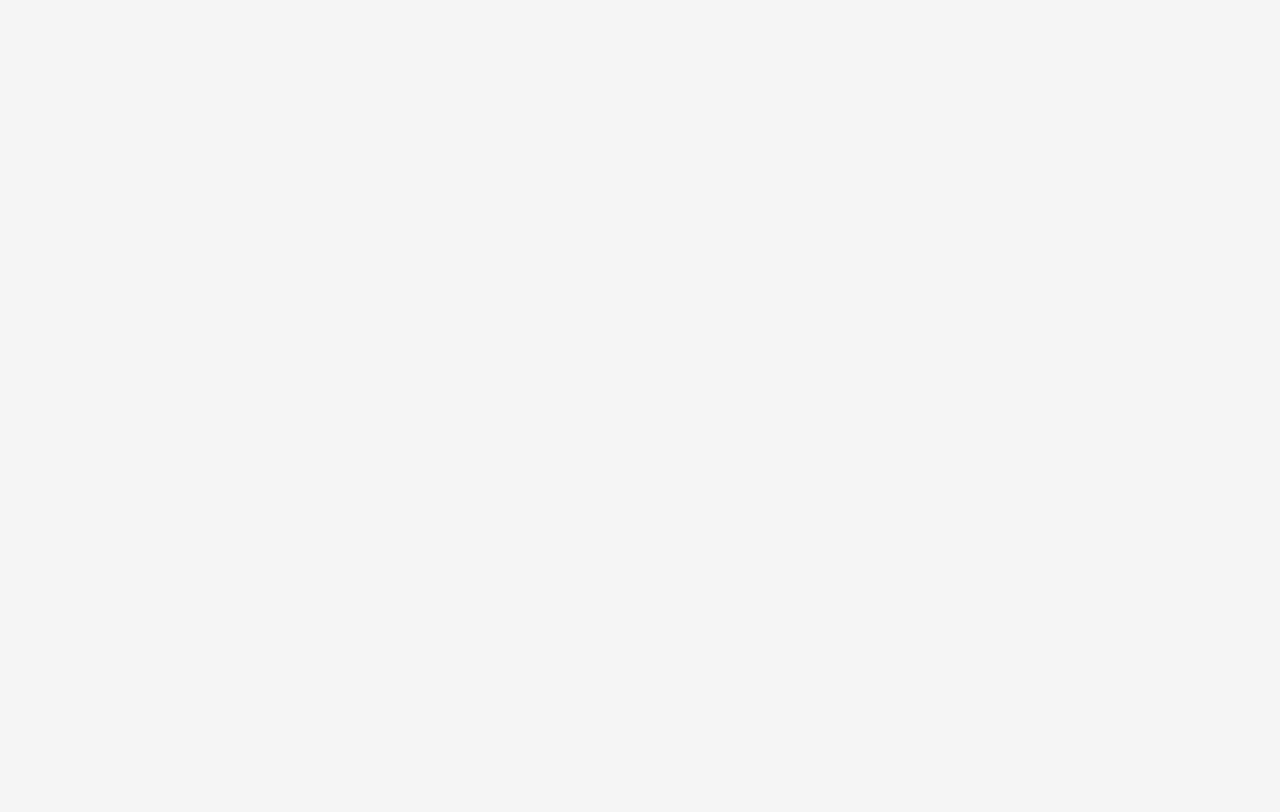
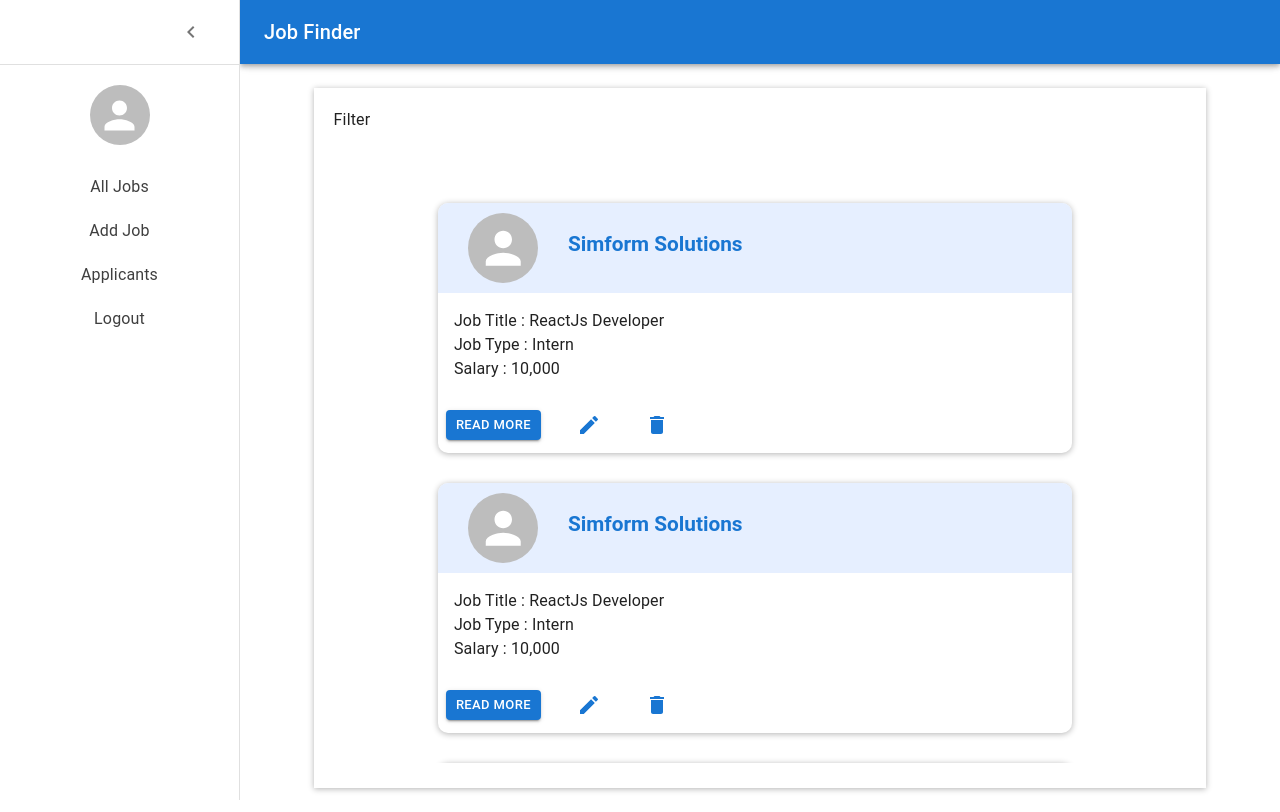
Before and after one commit to vanshitaa-shah/Job-Finder-App, a React (Vite) app: page /all-jobs in a window 1280 px wide. Before the commit this address had no page. Built offline with nearby package versions, Linux system fonts and the light colour scheme.

Commit message:
Completed All jobs page's UI

```diff
--- a/src/App.css
+++ b/src/App.css
@@ -5,4 +5,5 @@
 }
 body {
   background-color: rgb(245, 245, 245);
+  overflow: hidden;
 }
--- a/src/App.tsx
+++ b/src/App.tsx
@@ -3,9 +3,9 @@
 import { Route, Routes } from "react-router";
 import Signup from "./components/Forms/Signup/Signup";
 import Login from "./components/Forms/Login/Login";
-import AddJob from "./components/AddJob/AddJob";
 import Applicants from "./components/Applicants/Applicants";
-import Navigation from "./Layouts/Navigation/Navigation";
+import AllJobs from "./Pages/AllJobs/AllJobs";
+import AddJob from "./Pages/AddJob/AddJob";
 
 const App = () => {
   return (
@@ -14,8 +14,8 @@
         <Route path="/" element={<WelcomePage />} />
         <Route path="/signup" element={<Signup />} />
         <Route path="/login" element={<Login />} />
-        <Route path="/allJobs" element={<Navigation />} />
-        <Route path="/addJob" element={<AddJob />} />
+        <Route path="/all-jobs" element={<AllJobs />} />
+        <Route path="/add-job" element={<AddJob />} />
         <Route path="/applicants" element={<Applicants />} />
       </Routes>
     </>
--- a/src/Layouts/Navigation/Navigation.tsx
+++ b/src/Layouts/Navigation/Navigation.tsx
@@ -16,6 +16,10 @@
 import { Link } from "react-router-dom";
 
 const drawerWidth = 240;
+
+type NavigationProps = {
+  component: JSX.Element;
+};
 
 const Main = styled("main", { shouldForwardProp: (prop) => prop !== "open" })<{
   open?: boolean;
@@ -66,7 +70,7 @@
   justifyContent: "flex-end",
 }));
 
-export default function Navigation() {
+export default function Navigation({ component }: NavigationProps) {
   const theme = useTheme();
   const [open, setOpen] = React.useState(true);
 
@@ -122,13 +126,14 @@
         </DrawerHeader>
         <Divider />
         <Avatar className={Styles.avatar} />
-        <Link to="/allJobs">All Jobs</Link>
-        <Link to="/addJob">Add Job</Link>
+        <Link to="/all-jobs">All Jobs</Link>
+        <Link to="/add-job">Add Job</Link>
         <Link to="/applicants">Applicants</Link>
         <Link to="/">Logout</Link>
       </Drawer>
       <Main open={open}>
         <DrawerHeader />
+        {component}
       </Main>
     </Box>
   );
--- /dev/null
+++ b/src/Pages/AllJobs/AllJobs.module.css
@@ -0,0 +1,33 @@
+.mainContainer {
+  display: flex;
+  flex-direction: column;
+  width: 90%;
+  height: calc(100vh - 100px);
+  margin: 0 auto;
+  box-shadow: 0px 1px 6px 0 rgb(0 0 0 / 30%) !important;
+}
+.filterSection {
+  height: 100px;
+  padding: 20px;
+}
+.container {
+  display: flex;
+  height: 90%;
+  padding: 25px;
+}
+
+.jobsContainer {
+  width: 100%;
+  overflow: auto;
+  padding: 20px;
+  display: flex;
+  flex-wrap: wrap;
+  justify-content: center;
+  gap: 30px;
+  margin-right: 10px;
+}
+
+.descriptionContainer {
+  overflow: auto;
+  width: 40%;
+}
--- /dev/null
+++ b/src/Pages/AllJobs/AllJobs.tsx
@@ -0,0 +1,41 @@
+import { Description } from "@mui/icons-material";
+import { useState } from "react";
+import JobCard from "../../components/JobCard/JobCard";
+import JobDescription from "../../components/JobDescription/JobDescription";
+import Navigation from "../../Layouts/Navigation/Navigation";
+import Styles from "./AllJobs.module.css";
+
+const AllJobs = () => {
+  return (
+    <>
+      <Navigation component={<AllJobsComponent />} />
+    </>
+  );
+};
+
+const AllJobsComponent = () => {
+  const [showDescription, setShowDescription] = useState(false);
+  return (
+    <>
+      <div className={Styles.mainContainer}>
+        <div className={Styles.filterSection}>Filter</div>
+        <div className={Styles.container}>
+          <div className={Styles.jobsContainer}>
+            <JobCard showDescription={setShowDescription} />
+            <JobCard showDescription={setShowDescription} />
+            <JobCard showDescription={setShowDescription} />
+            {/* <JobCard showDescription={setShowDescription} /> */}
+            {/* <JobCard showDescription={setShowDescription} /> */}
+          </div>
+          {showDescription && (
+            <div className={Styles.descriptionContainer}>
+              <JobDescription showDescription={setShowDescription} />
+            </div>
+          )}
+        </div>
+      </div>
+    </>
+  );
+};
+
+export default AllJobs;
--- a/src/components/AddJob/AddJob.tsx
+++ /dev/null
@@ -1,11 +0,0 @@
-import React from 'react'
-
-const AddJob = () => {
-  return (
-    <div>
-      AddJob
-    </div>
-  )
-}
-
-export default AddJob
--- /dev/null
+++ b/src/components/JobCard/JobCard.module.css
@@ -0,0 +1,20 @@
+.card {
+  box-shadow: 0px 1px 6px 0 rgb(0 0 0 / 30%) !important;
+  border-radius: 10px !important;
+  width: 80% !important;
+}
+.cardHeader {
+  display: flex;
+  align-items: center;
+  background-color: rgb(230 239 255);
+}
+.cardHeader .avatar {
+  width: 70px !important;
+  height: 70px !important;
+  margin: 10px 30px !important;
+}
+h5 {
+  color: #1976d2;
+  font-size: 1.3rem !important;
+  font-weight: bold !important;
+}
--- /dev/null
+++ b/src/components/JobCard/JobCard.tsx
@@ -0,0 +1,62 @@
+import { Edit, Delete } from "@mui/icons-material";
+import {
+  Avatar,
+  Button,
+  Card,
+  CardActions,
+  CardContent,
+  IconButton,
+  Typography,
+} from "@mui/material";
+import React from "react";
+import Styles from "./JobCard.module.css";
+
+type JobCardProps = {
+  showDescription: React.Dispatch<React.SetStateAction<boolean>>;
+};
+
+const JobCard = ({ showDescription }: JobCardProps) => {
+  return (
+    <>
+      <Card className={Styles.card}>
+        <div className={Styles.cardHeader}>
+          <Avatar className={Styles.avatar} />
+          <Typography gutterBottom variant="h5">
+            Simform Solutions
+          </Typography>
+        </div>
+        <CardContent>
+          <Typography>Job Title : ReactJs Developer</Typography>
+          <Typography>Job Type : Intern</Typography>
+          <Typography>Salary : 10,000</Typography>
+        </CardContent>
+        <CardActions>
+          <Button
+            variant="contained"
+            size="small"
+            color="primary"
+            onClick={() => showDescription(true)}
+          >
+            Read More
+          </Button>
+          <IconButton
+            color="primary"
+            className={Styles.close}
+            onClick={() => console.log("edit")}
+          >
+            <Edit />
+          </IconButton>
+          <IconButton
+            color="primary"
+            className={Styles.close}
+            onClick={() => console.log("delete")}
+          >
+            <Delete />
+          </IconButton>
+        </CardActions>
+      </Card>
+    </>
+  );
+};
+
+export default JobCard;
--- /dev/null
+++ b/src/components/JobDescription/JobDescription.module.css
@@ -0,0 +1,36 @@
+.descriptionCard {
+  margin: 5px;
+  position: relative;
+  padding: 10px;
+  box-shadow: 0px 1px 6px 0 rgb(0 0 0 / 30%) !important;
+}
+
+.close {
+  position: absolute !important;
+  right: -10px !important;
+  top: 0px;
+}
+.descriptionHeading {
+  margin-bottom: 20px;
+}
+
+.descriptionHeading .avatar {
+  width: 50px !important;
+  height: 50px !important;
+  margin: 0 auto !important;
+}
+
+.descriptionHeading h5 {
+  text-align: center;
+  margin-top: 10px;
+}
+
+.content {
+  display: flex;
+  flex-direction: column;
+  gap: 10px;
+}
+
+.content div {
+  font-weight: bold;
+}
--- /dev/null
+++ b/src/components/JobDescription/JobDescription.tsx
@@ -0,0 +1,74 @@
+import { Avatar, IconButton, Typography } from "@mui/material";
+import React from "react";
+import { Close } from "@mui/icons-material";
+import Styles from "./JobDescription.module.css";
+
+type JobDescriptionProps = {
+  showDescription: React.Dispatch<React.SetStateAction<boolean>>;
+};
+
+const JobDescription = ({ showDescription }: JobDescriptionProps) => {
+  return (
+    <>
+      <div className={Styles.descriptionCard}>
+        <IconButton
+          color="error"
+          className={Styles.close}
+          onClick={() => showDescription(false)}
+        >
+          <Close />
+        </IconButton>
+        <div className={Styles.descriptionHeading}>
+          <Avatar className={Styles.avatar} />
+          <Typography variant="h5">Simform Solutions</Typography>
+        </div>
+        <div className={Styles.content}>
+          <Typography>
+            <strong> Job Title : </strong>ReactJs Developer
+          </Typography>
+
+          <Typography>
+            <strong> Job Type : </strong> Intern
+          </Typography>
+
+          <Typography>
+            <strong>Salary : </strong> 10,000
+          </Typography>
+
+          <Typography component="div">Description :</Typography>
+          <Typography>
+            Lorem ipsum dolor sit amet consectetur adipisicing elit. Ad, odio
+            similique. Necessitatibus tempora iusto cum, ducimus ipsam
+            perspiciatis. Quo iste doloremque sequi sapiente, ab itaque
+            exercitationem sunt quam deserunt error? Lorem ipsum dolor, sit amet
+            consectetur adipisicing elit. Laboriosam consectetur libero error.
+            Eveniet, id? Dolor, nisi soluta asperiores obcaecati velit voluptate
+            nobis? Consectetur fuga voluptatem ducimus minima! Ipsa assumenda
+            Lorem ipsum dolor sit amet consectetur adipisicing elit. Ad, odio
+            similique. Necessitatibus tempora iusto cum, ducimus ipsam
+            perspiciatis. Quo iste doloremque sequi sapiente, ab itaque
+            exercitationem sunt quam deserunt error? Lorem ipsum dolor, sit amet
+            consectetur adipisicing elit. Laboriosam consectetur libero error.
+            Eveniet, id? Dolor, nisi soluta asperiores obcaecati velit voluptate
+            nobis? Consectetur fuga voluptatem ducimus minima! Ipsa assumenda
+            illum magni omnis. Iure sint quo distinctio nulla laboriosam ratione
+            accusantium.
+          </Typography>
+
+          <Typography component="div">Location:</Typography>
+          <Typography> 4th floor,Bsquare binori-2,Ahmedabad,Gujarat</Typography>
+
+          <Typography component="div"> Requirements :</Typography>
+          <Typography>
+            Lorem ipsum dolor sit amet consectetur adipisicing elit. Ad, odio
+            similique. Necessitatibus tempora iusto cum, ducimus ipsam
+            perspiciatis. Quo iste doloremque sequi sapiente, ab itaque
+            exercitationem sunt quam deserunt error?
+          </Typography>
+        </div>
+      </div>
+    </>
+  );
+};
+
+export default JobDescription;
```
